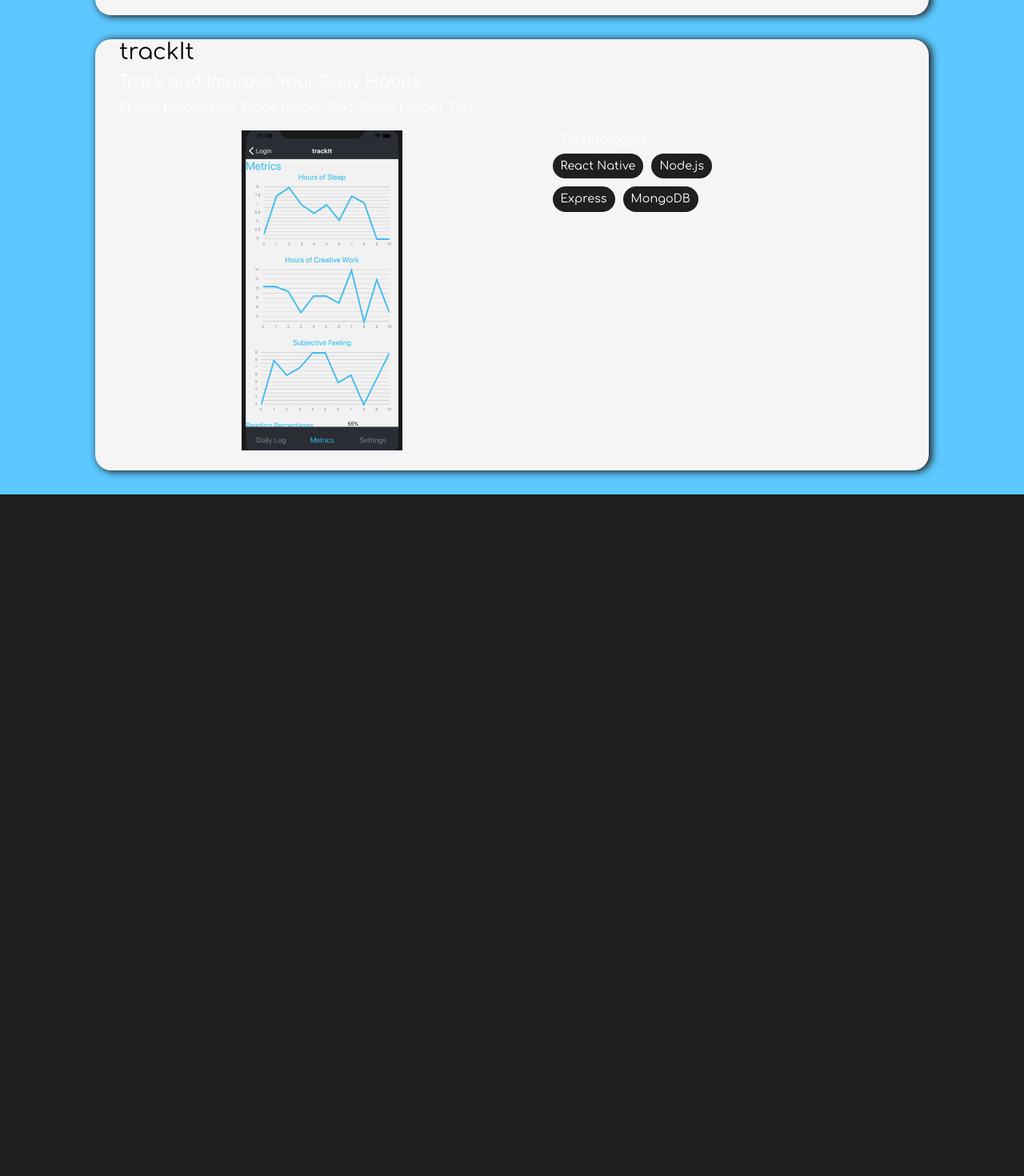
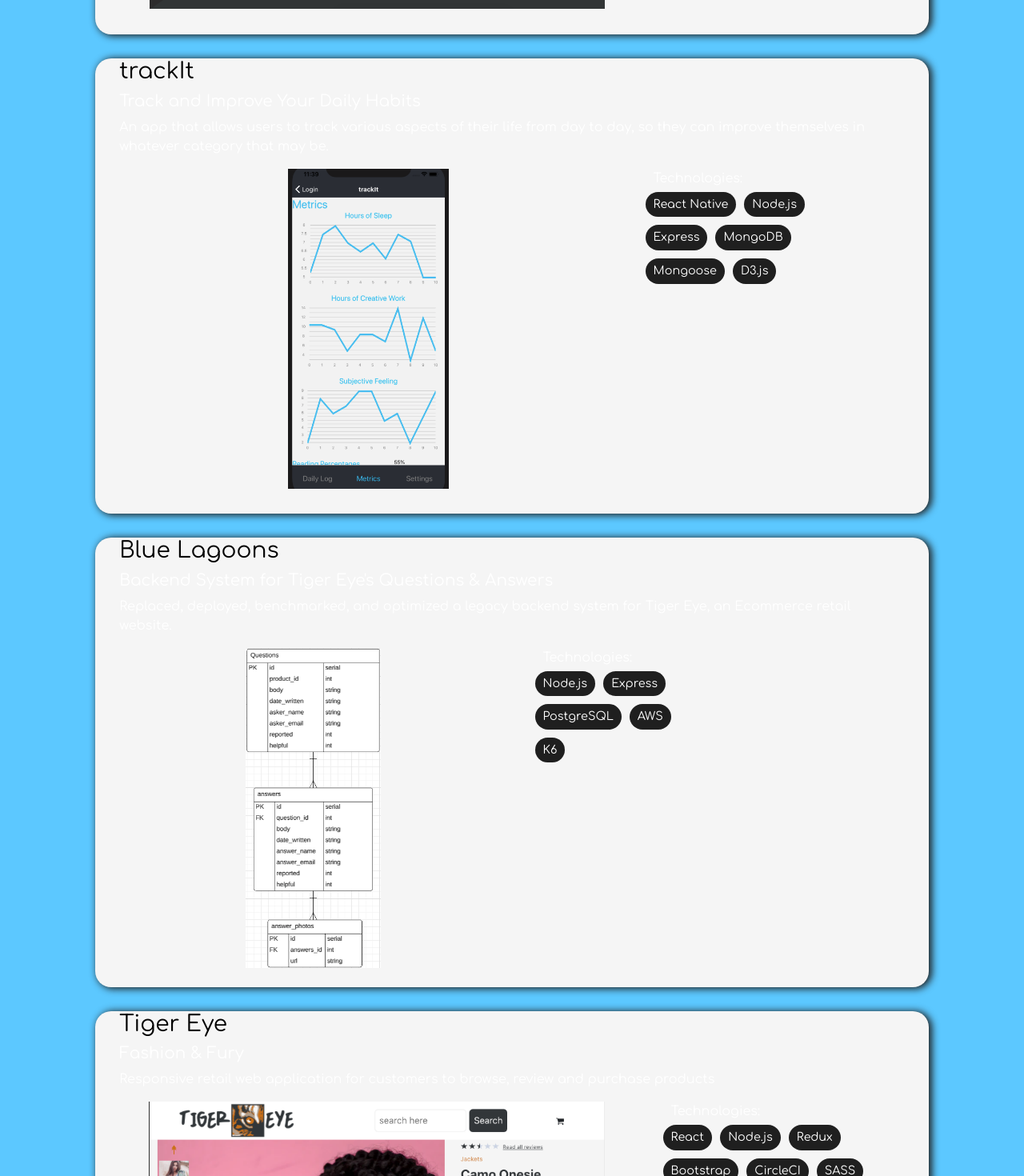
Before and after one commit to shawnsull3/portfolio, a React (Create React App) app: page /portfolio in a window 1280 px wide. Shown: the part 720-2190 px from the top of the page at 80% size. Before the commit the page ends 1338 px from the top, so only its background shows below. Built offline with nearby package versions, Linux system fonts and the light colour scheme.

Commit message:
Add other projects and descriptions

```diff
--- a/src/components/Portfolio/ProjectInfo.js
+++ b/src/components/Portfolio/ProjectInfo.js
@@ -5,27 +5,73 @@ import reportCardExample from './ProjectPictures/reportCardExample.png';
 import metrics from './ProjectPictures/trackit-metrics.png';
 import trackit from './ProjectPictures/trackit.png';
 
+import bluelagoons1 from './ProjectPictures/bluelagoons1.png';
+
+import tigereye1 from './ProjectPictures/tigereye1.png';
+import tigereye2 from './ProjectPictures/tigereye2.png';
+
 const projects = [
     {
         title: 'SeedSpot',
         subtitle: 'Find Quality Investors for Your Startup',
-        overview: 'PLace holder text. Place holder Text. Place Holder Text',
-        description: [],
-        technologies: ['React', 'Node.js', 'AirTable', `Twilio's SendGrid`],
+        overview: 'A web application for New Stack Ventures that provides users with a list of quality firms that are within the company’s niche for funding based on provided information.',
+        technologies: ['React', 'Node.js', 'AirTable', `Twilio's SendGrid`, 'Bootstrap', 'CSS'],
         githubLink: 'https://github.com/shawnsull3/seedspot',
         photos: [seedspot, seedspot2, reportCardExample],
-        url: 'https://www.linkedin.com/in/shawnsull3/',
+        url: '',
+        noURL: 'In development',
+        description: [
+            `After filling out the company information form, the information is run through an algorithm that returns the top 30 investors for that startup.`,
+            `Utilizing the provided information an estimated valuation produced & each metric is evaluated and given a grade.`,
+            `The investor list and report card are emailed to the user via Twilio’s Sendgrid API.`,
+        ],
     },
     {
         title: 'trackIt',
         subtitle: 'Track and Improve Your Daily Habits',
-        overview: 'PLace holder text. Place holder Text. Place Holder Text',
-        description: [],
-        technologies: ['React Native', 'Node.js', 'Express', 'MongoDB'],
+        overview: `An app that allows users to track various aspects of their life from day to day, so they can improve themselves in whatever category that may be.`,
+        technologies: ['React Native', 'Node.js', 'Express', 'MongoDB', 'Mongoose', 'D3.js'],
         githubLink: 'https://github.com/shawnsull3/trackit',
         photos: [metrics, trackit],
-        url: 'https://www.linkedin.com/in/shawnsull3/',
-    }
+        url: '',
+        noURL: 'In development',
+        description: [
+            `React Native SVG Charts & D3.js generate charts for better readability and analysis of user’s habits.`,
+            `Intuitive UI/UX with FlexBox and React Native Navigation.`,
+        ],
+    },
+    {
+        title: `Blue Lagoons`,
+        subtitle: `Backend System for Tiger Eye's Questions & Answers`,
+        overview: `Replaced, deployed, benchmarked, and optimized a legacy backend system for Tiger Eye, an Ecommerce retail website.`,
+        technologies: ['Node.js', 'Express', 'PostgreSQL', 'AWS', 'K6'],
+        githubLink: 'https://github.com/blue-lagoons/questions-and-answers-be',
+        photos: [bluelagoons1, 'https://github.com/blue-lagoons/questions-and-answers-be/raw/master/images/response_time_30s.png', 'https://github.com/blue-lagoons/questions-and-answers-be/raw/master/images/RPS_vs_VUs_30s.png', 'https://github.com/blue-lagoons/questions-and-answers-be/raw/master/images/table.png', 'https://github.com/blue-lagoons/questions-and-answers-be/raw/master/images/deployed.png'],
+        url: '',
+        noURL: 'No longer deployed due to AWS costs',
+        description: [
+            `Preserved legacy data and integrated it into the new PostgrSQL database.`,
+            `RESTful API routes were created for the server to interact with the SQL database.`,
+            `Deployed server and database on EC2 instances through AWS.`,
+            `Generated 10 Million questions to stress test the system locally and in production.`,
+            'Detailed stress test results & summary can be found under Github Repo README.'
+        ]
+    },
+    {
+        title: `Tiger Eye`,
+        subtitle: 'Fashion & Fury',
+        overview: `Responsive retail web application for customers to browse, review and purchase products`,
+        technologies: ['React', 'Node.js', 'Redux', 'Bootstrap', 'CircleCI', 'SASS', 'Axios'],
+        githubLink: 'https://github.com/shawnsull3/tiger-eye',
+        photos: [tigereye1, tigereye2],
+        url: '',
+        noURL: 'No longer deployed due to AWS costs',
+        description: [
+            `Designed and implemented UI & UX for Product Overview component`,
+            `Utilized Agile development, Trello, and CircleCI to streamline team workflow`,
+            `Allow users to enlarge images and magnification on the cursor for closer inspection`,
+        ],
+    },
 ];
 
 export default projects;
```
